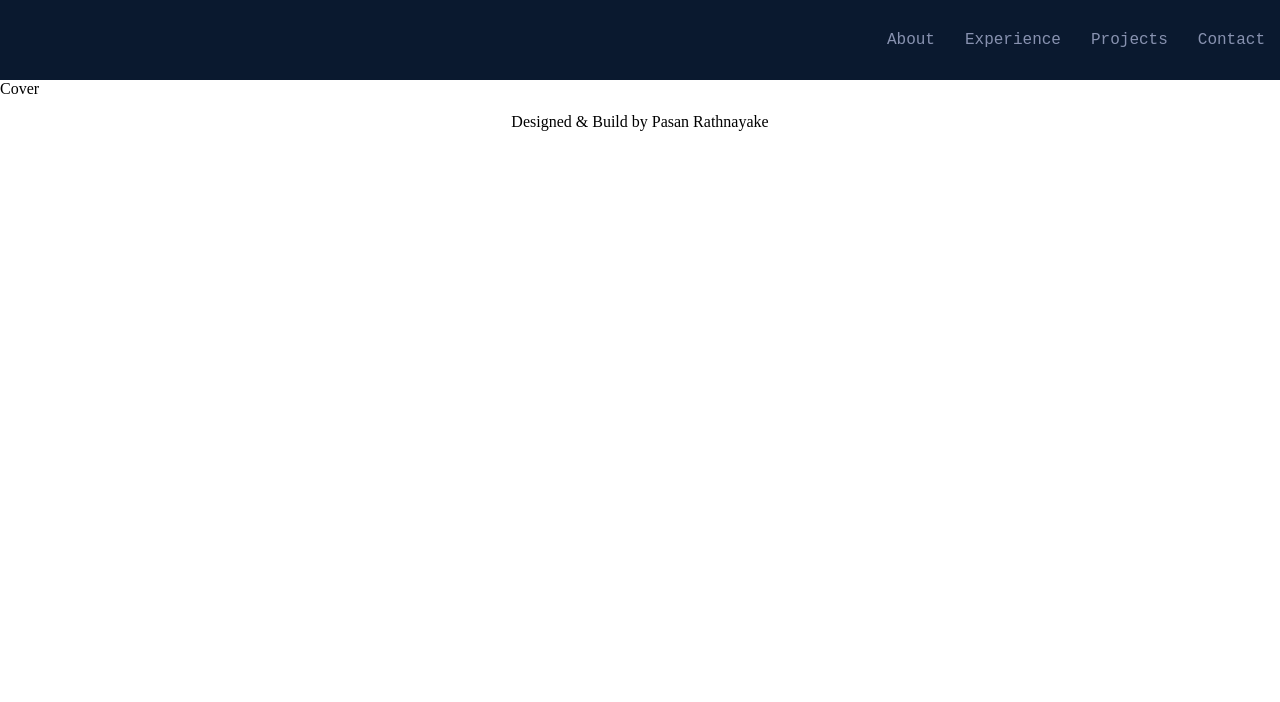
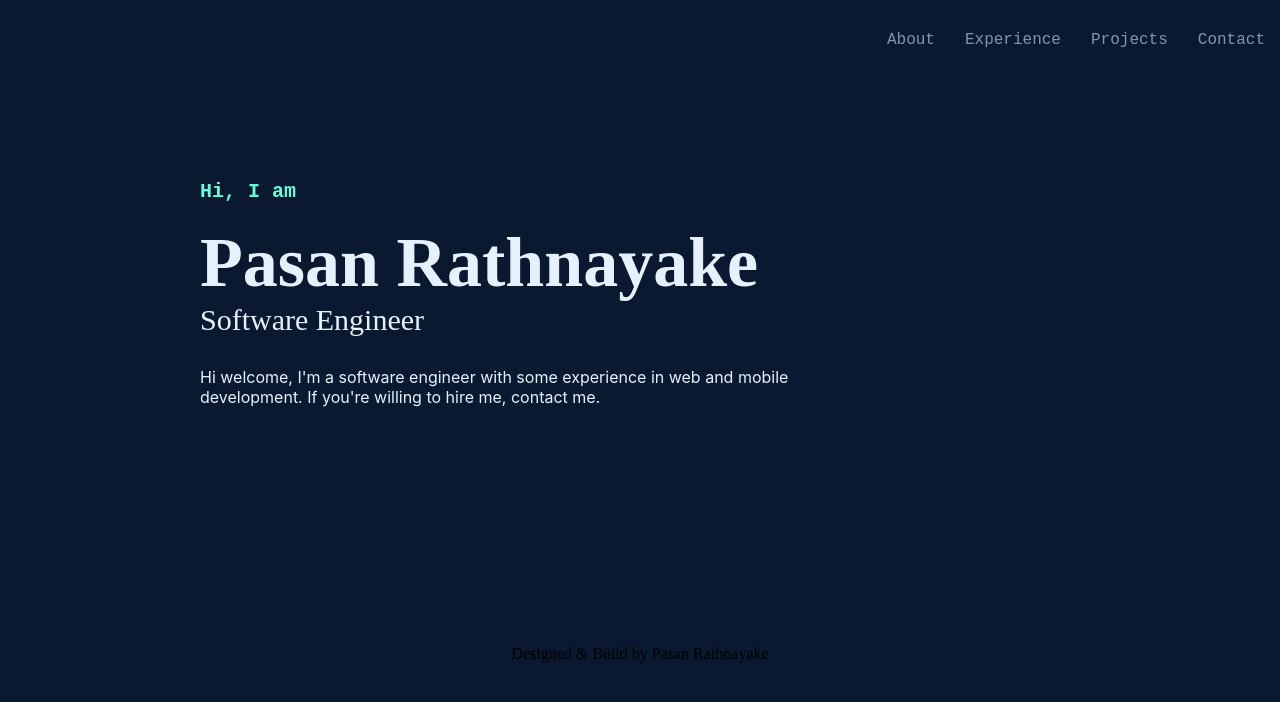
Before and after one commit to prrathnayake/Portfolio, a React (Create React App) app: page / in a window 1280 px wide. Shown: the top 702 px of the page. Built offline with nearby package versions, Linux system fonts and the light colour scheme.

Commit message:
add basic cover section

```diff
--- a/src/App.css
+++ b/src/App.css
@@ -2,9 +2,12 @@
   --font-sans: 'Calibre', 'Inter', 'San Francisco', 'SF Pro Text', -apple-system, system-ui,
     sans-serif;
   --font-mono: 'SF Mono', 'Fira Code', 'Fira Mono', 'Roboto Mono', monospace;
+  --font-abo: 'Aboreto', cursive;
+  --font-jso: 'Josefin Sans', sans-serif;
 }
 
 * {
   padding: 0;
   margin: 0;
+  background-color: #0a192f;
 }
--- a/src/components/sections/cover.js
+++ b/src/components/sections/cover.js
@@ -1,7 +1,43 @@
-import React from 'react'
+import React from "react";
+import styled from "styled-components";
+import { green, white } from "../../utils/colors";
 
 export default function Cover() {
+  const CoverBody = styled.div`
+    padding: 100px 200px;
+    height: 350px;
+  `;
+  const HeaderOne = styled.h1`
+    padding-bottom: 20px;
+    font-size: 20px;
+    color: ${(props) => props.fontColor};
+    font-family: var(--font-mono);
+  `;
+  const Name = styled.h2`
+    font-size: 70px;
+    color: ${(props) => props.fontColor};
+  `;
+  const SubTitle = styled.p`
+    font-size: 30px;
+    color: ${(props) => props.fontColor};
+  `;
+  const Discription = styled.p`
+    padding-top: 30px;
+    width: 600px;
+    font-size: 16px;
+    color: ${(props) => props.fontColor};
+    font-family: var(--font-sans);
+  `;
+
   return (
-    <div>Cover</div>
-  )
+    <CoverBody>
+      <HeaderOne fontColor={green}>Hi, I am</HeaderOne>
+      <Name fontColor={white}>Pasan Rathnayake</Name>
+      <SubTitle fontColor={white}>Software Engineer</SubTitle>
+      <Discription fontColor={white}>
+        Hi welcome, I'm a software engineer with some experience in web and
+        mobile development. If you're willing to hire me, contact me.
+      </Discription>
+    </CoverBody>
+  );
 }
```
